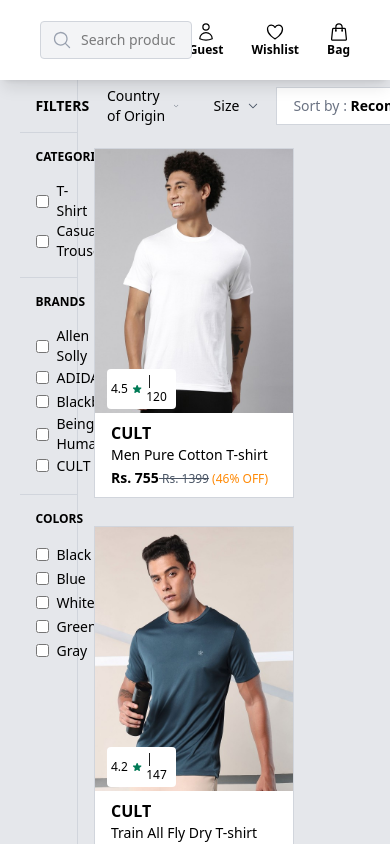
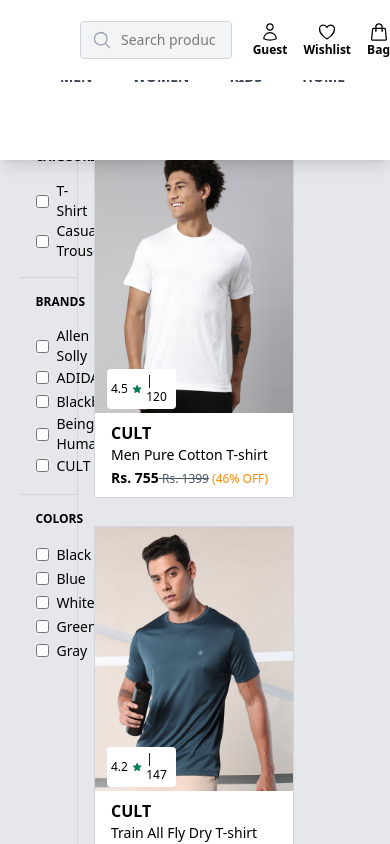
Before and after one commit to bhargav-parashar/vyoma, a React (Vite) app in the folder frontend/: page / in a window 390 px wide. Built offline with nearby package versions, Linux system fonts and the light colour scheme.

Commit message:
feat: adding section tabs to mobile header

```diff
--- a/frontend/src/components/Header/Header.jsx
+++ b/frontend/src/components/Header/Header.jsx
@@ -68,6 +68,7 @@ const Header = () => {
 
   return (
     <div>
+     {/* DESKTOP HEADER*/}
       <div className=" sm:hidden md:flex items-center justify-between bg-white h-20 px-10 shadow-lg z-20 fixed w-[100%]  ">
         <div className="h-[100%] flex justify-start items-center gap-10 w-[40%] ">
           {/*HOME IMAGE*/}
@@ -144,7 +145,10 @@ const Header = () => {
         </div>
       </div>
 
-      <div className=" md:hidden sm:flex items-center justify-between bg-white h-20 px-10 shadow-lg z-20 fixed w-[100%] ">
+
+      {/* MOBILE HEADER*/}
+      <div className=" md:hidden   bg-white h-40 px-10 shadow-lg z-22 fixed w-[100%]" >
+      <div className=" md:hidden sm:flex items-center justify-between bg-white h-20 px-10  z-20 fixed w-[100%] ">
         {/*SEARCH BAR*/}
 
         <div className="h-[100%] flex items-center justify-start w-[70%] gap-7 ">
@@ -159,7 +163,7 @@ const Header = () => {
           />
         </div>
 
-        <div className="h-[100%] flex items-center justify-end w-[30%] gap-7 ">
+        <div className="h-[100%] flex items-center justify-end w-[30%] gap-4 ">
           <div className="flex flex-col items-center justify-end hover:cursor-default">
             <UserIcon className="h-5 w-5" />
             <p className="text-xs font-bold">Guest</p>
@@ -184,6 +188,31 @@ const Header = () => {
             )}
           </div>
         </div>
+
+      </div>
+      <div className="flex justify-start gap-0 text-sm font-bold text-gray-700 h-[100%]">
+            {tabs.map((item) => (
+              <div key={item.id} className="h-[100%]">
+                <div
+                  className={` cursor-pointer  flex justify-center items-center px-5 h-[96%] `}
+                  onMouseEnter={() => handleMouseEnter(item.id)}
+                  onMouseLeave={() => handleMouseLeave()}
+                >
+                  <p onClick={() => handleSectionClick(item.value)}>
+                    {item.value}
+                  </p>
+                </div>
+
+                <div
+                  onMouseEnter={() => handleMouseEnter(item.id)}
+                  onMouseLeave={() => handleMouseLeave()}
+                  className={`${
+                    item.id == hoveredTab ? getBgColor(item.id) : ``
+                  } h-[4%]`}
+                ></div>
+              </div>
+            ))}
+      </div>
       </div>
 
     </div>
```
